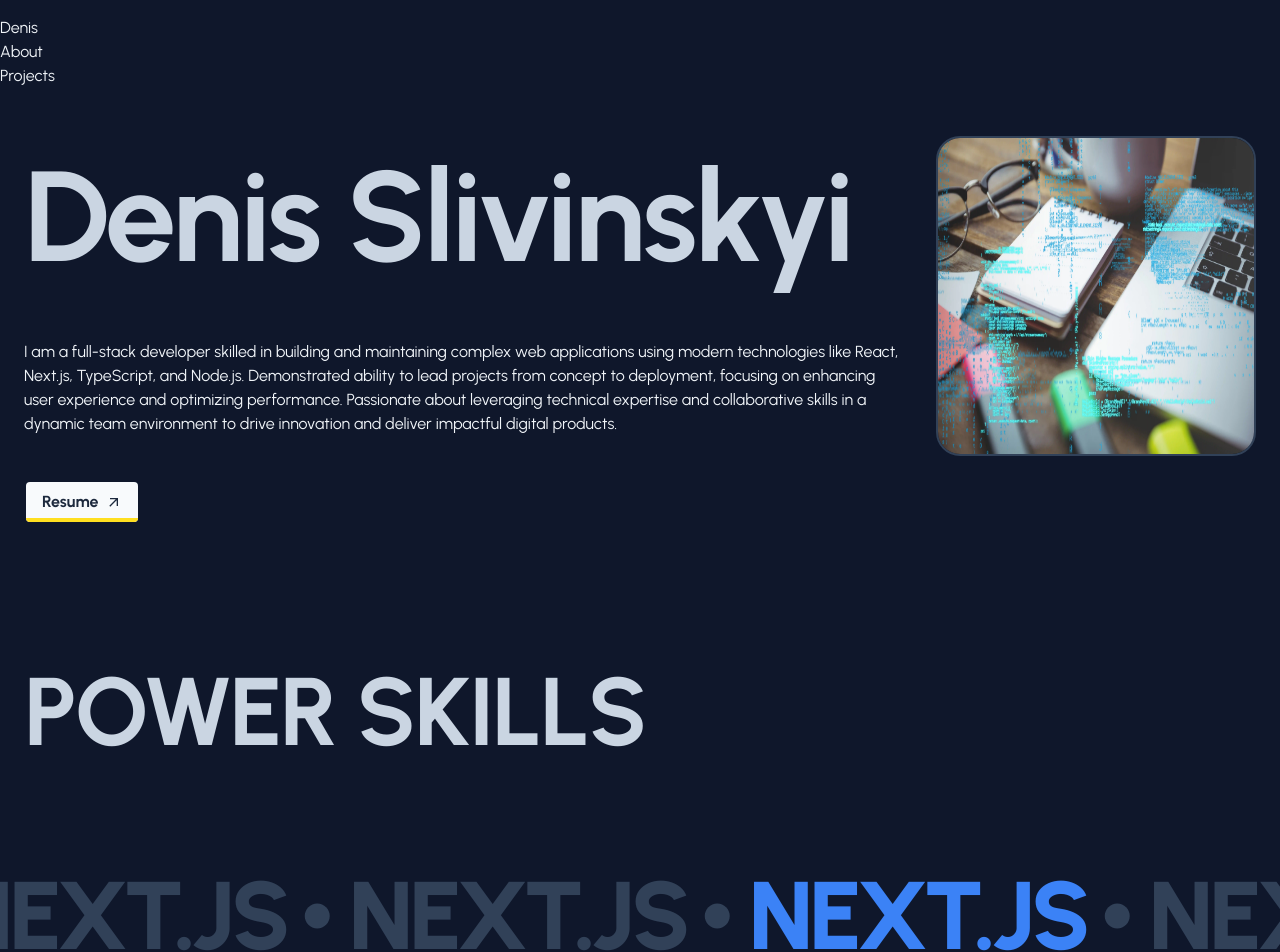
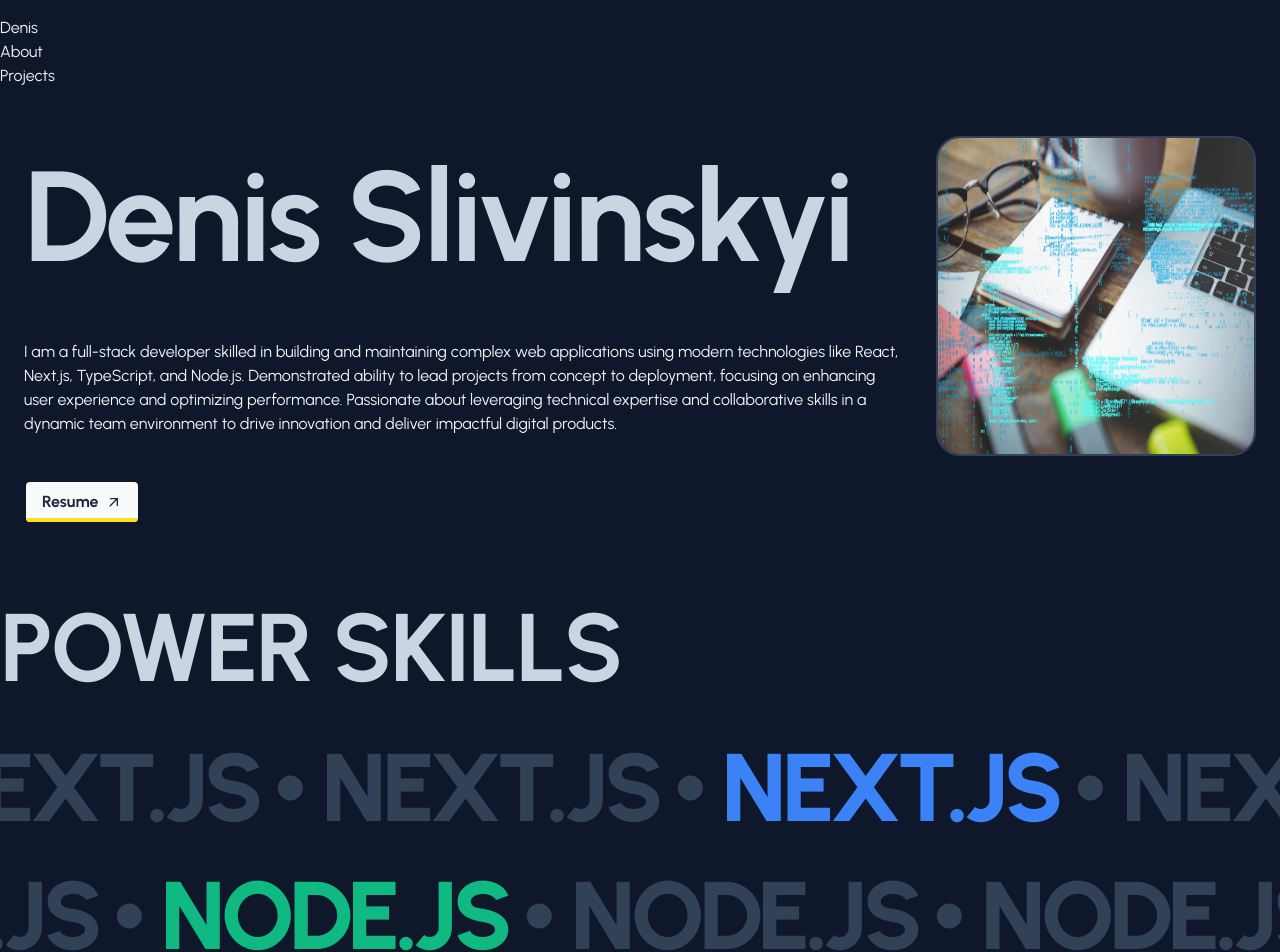
Before and after one commit to Denis-isnotavailable/resume, a Next.js app: page /about in a window 1280 px wide. Shown: the top 952 px of the page. Built offline with nearby package versions, Linux system fonts and the light colour scheme.

Commit message:
remove type error

```diff
--- a/src/appPages/About/Skills.tsx
+++ b/src/appPages/About/Skills.tsx
@@ -1,6 +1,5 @@
 'use client';
 
-import Bounded from "@/components/Bounded/Bounded";
 import { Heading } from "@/components/Heading/Heading";
 import React, { useLayoutEffect, useRef } from "react";
 import { MdCircle } from "react-icons/md";
@@ -60,11 +59,11 @@ export const Skills = () => {
             ref={component}
             className="wrapper overflow-hidden"
         >
-            <Bounded as='div'>
+            <div className={"mx-auto w-full max-w-7xl"}>
                 <Heading size="lg" as='h2' className="mb-8">
                     {SKILLS_HEADING}
                 </Heading>
-            </Bounded>
+            </div>
 
 
             <ul>
--- a/src/components/Bounded/Bounded.tsx
+++ b/src/components/Bounded/Bounded.tsx
@@ -1,14 +1,13 @@
 import React from 'react'
 
 type BoundedProps = {
-    as?: React.ElementType,
     className?: string,
-    children: React.ReactElement
+    children: React.ReactNode
 };
 
 const Bounded = React.forwardRef<HTMLDivElement, BoundedProps>(
-    ({ as: Comp = 'section', className, children, ...restProps }, ref) => {
-        return <Comp
+    ({ className, children, ...restProps }, ref) => {
+        return <section
             ref={ref}
             className={`px-4 py-10 md:px-6 md:py-14 lg:py-16 ${className}`}
             {...restProps}
@@ -16,7 +15,7 @@ const Bounded = React.forwardRef<HTMLDivElement, BoundedProps>(
             <div className="mx-auto w-full max-w-7xl">
                 {children}
             </div>
-        </Comp>;
+        </section>;
     }
 );
 
```
